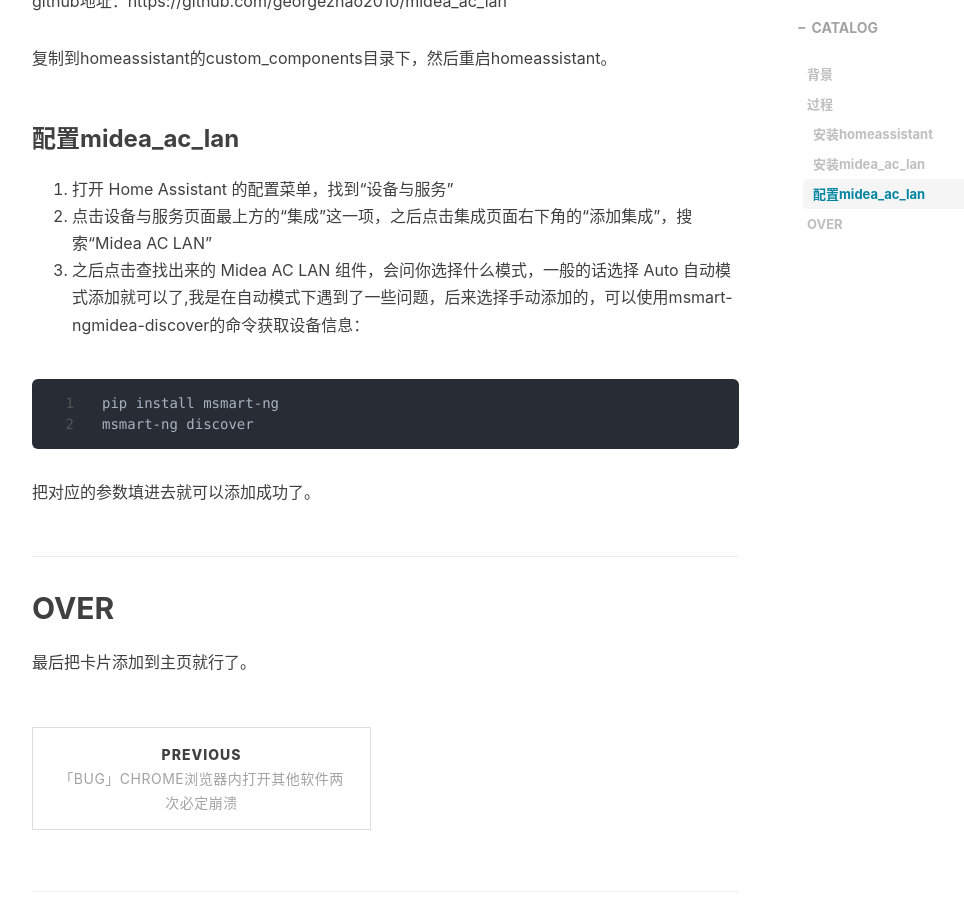
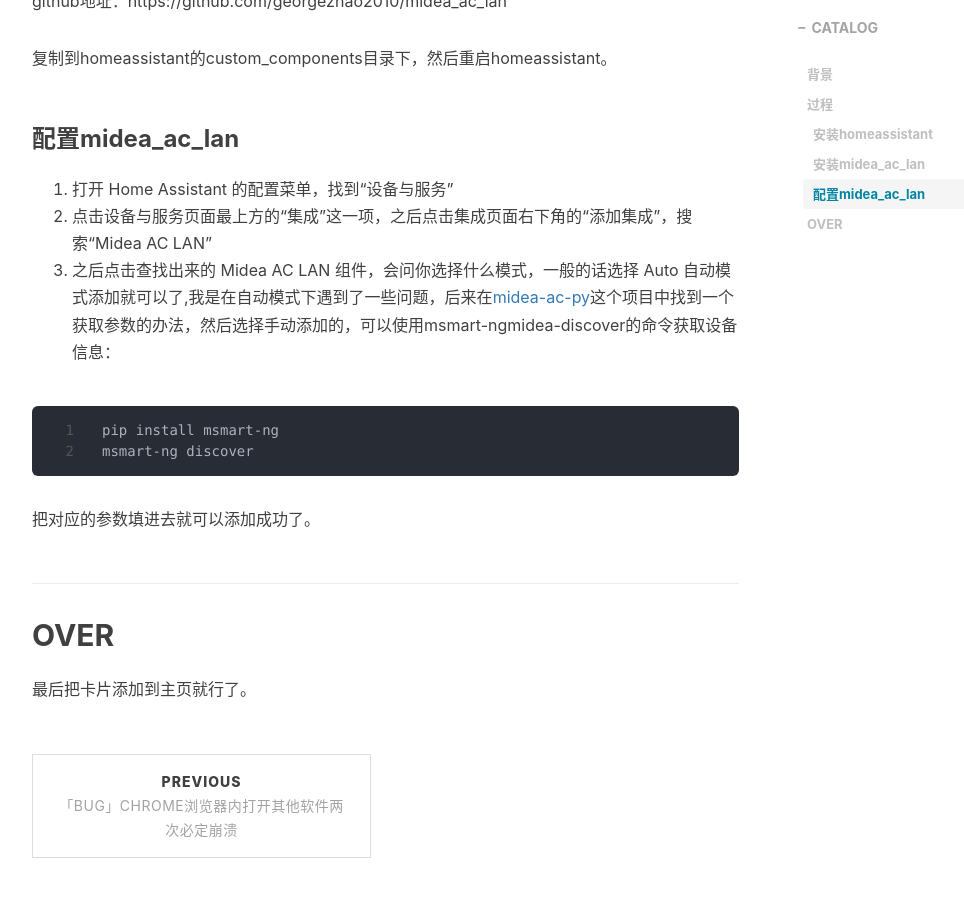
Before and after one commit to MasterKe2003/blog, a Jekyll site: the page built from _posts/2024-07-12-Integrating_Hualing_KFR_35GW_N8HE1Pro_into_HomeAssistant.md, in a window 1280 px wide and 900 px high, scrolled down 1274 px. Shown: the whole window, without its empty margins (233-1197 px from the left). Built offline with Jekyll 4.4.1, drawn with Linux system fonts in a browser that asks for light colours; nearby versions of some CDN libraries; comment, search, counter and statistics services are not loaded.

Commit message:
midea-ac-py

````diff
--- a/_posts/2024-07-12-Integrating_Hualing_KFR_35GW_N8HE1Pro_into_HomeAssistant.md
+++ b/_posts/2024-07-12-Integrating_Hualing_KFR_35GW_N8HE1Pro_into_HomeAssistant.md
@@ -43,7 +43,7 @@
 
 1. 打开 Home Assistant 的配置菜单，找到“设备与服务”
 2. 点击设备与服务页面最上方的“集成”这一项，之后点击集成页面右下角的“添加集成”，搜索“Midea AC LAN”
-3. 之后点击查找出来的 Midea AC LAN 组件，会问你选择什么模式，一般的话选择 Auto 自动模式添加就可以了,我是在自动模式下遇到了一些问题，后来选择手动添加的，可以使用msmart-ngmidea-discover的命令获取设备信息：
+3. 之后点击查找出来的 Midea AC LAN 组件，会问你选择什么模式，一般的话选择 Auto 自动模式添加就可以了,我是在自动模式下遇到了一些问题，后来在[midea-ac-py](https://github.com/mill1000/midea-ac-py?tab=readme-ov-file#getting-device-info)这个项目中找到一个获取参数的办法，然后选择手动添加的，可以使用msmart-ngmidea-discover的命令获取设备信息：
 
 ```
 pip install msmart-ng
````
